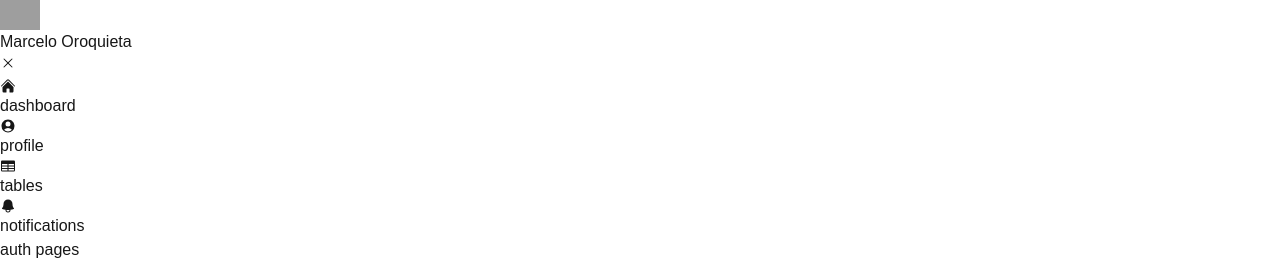
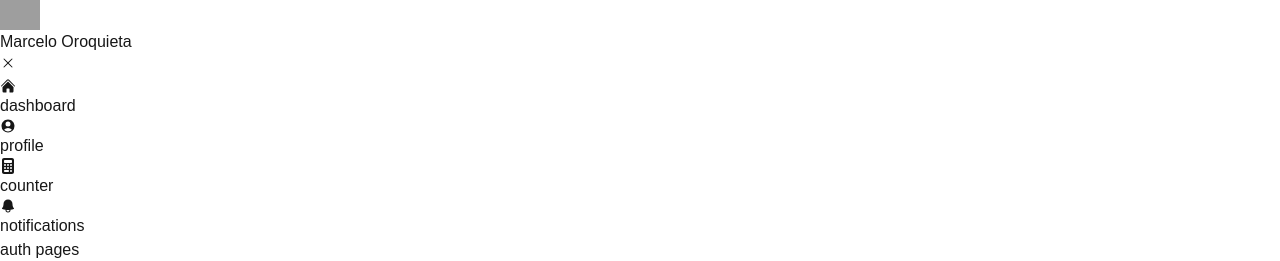
Before and after one commit to marceoroq/my-dashboard, a Next.js app: page /dashboard in a window 1280 px wide. Shown: the top 261 px of the page. Built offline with nearby package versions, Linux system fonts and the light colour scheme; grey boxes are pictures that could not be loaded.

Commit message:
feat(Counter): add counter page

```diff
--- a/src/app/counter/page.tsx
+++ b/src/app/counter/page.tsx
@@ -0,0 +1,3 @@
+export default function CounterPage() {
+  return <div>CounterPage</div>;
+}
--- a/src/components/Icon.tsx
+++ b/src/components/Icon.tsx
@@ -7,6 +7,7 @@ import {
   HiTableCells,
   HiMiniArrowRightOnRectangle,
 } from "react-icons/hi2";
+import { FaCalculator } from "react-icons/fa6";
 
 const iconMap = {
   bell: HiBell,
@@ -16,6 +17,7 @@ const iconMap = {
   signin: HiMiniArrowRightOnRectangle,
   signup: HiUserPlus,
   table: HiTableCells,
+  calc: FaCalculator,
 };
 
 export default function Icon({ name }: { name: string }) {
--- a/src/components/Sidebar/Sidebar.tsx
+++ b/src/components/Sidebar/Sidebar.tsx
@@ -7,7 +7,7 @@ import SidebarMenuList from "./SidebarMenuList";
 const menuOptions: SidebarMenuItemProps[] = [
   { url: "/dashboard", text: "dashboard", iconName: "home" },
   { url: "/profile", text: "profile", iconName: "user" },
-  { text: "tables", iconName: "table" },
+  { url: "/counter", text: "counter", iconName: "calc" },
   { text: "notifications", iconName: "bell" },
 ];
 
@@ -46,8 +46,8 @@ export default function Sidebar() {
       <div className="m-4">
         <SidebarMenuList menuList={menuOptions} />
         <SidebarMenuList
+          title="auth pages"
           menuList={authOptions}
-          title="auth pages"
         />
       </div>
     </aside>
```
